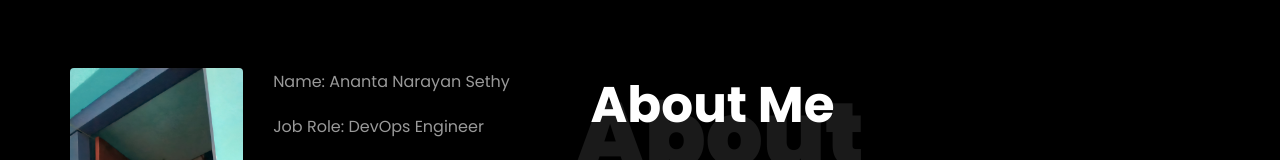
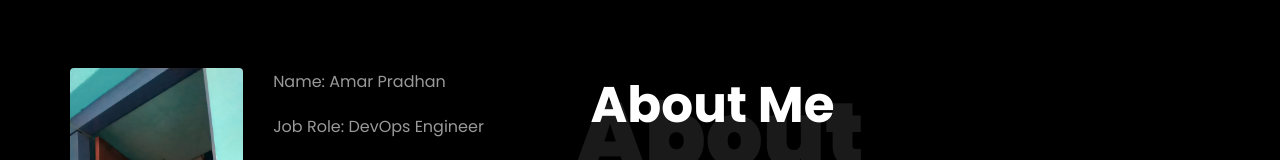
Before and after one commit to DEVAmarPradhan/My-Portfolio, a plain HTML site: page index.html in a window 1280 px wide. Shown: the part 794-954 px from the top of the page. Drawn offline with Linux system fonts and the light colour scheme; files whose address does not match are found by name.

Commit message:
Update index.html

```diff
--- a/index.html
+++ b/index.html
@@ -2,7 +2,7 @@
 <html lang="en">
 
 <head>
-	<title>Ananta Narayan Sethy Portfolio</title>
+	<title>Amar Pradhan Portfolio</title>
 	<meta charset="utf-8">
 	<meta name="viewport" content="width=device-width, initial-scale=1, shrink-to-fit=no">
 
@@ -227,7 +227,7 @@
 									<!-- Details next to profile image -->
 									<div class="col-sm-6 col-md-7">
 										<div class="about-info">
-											<p><span class="title-s">Name: </span> <span>Ananta Narayan Sethy</span></p>
+											<p><span class="title-s">Name: </span> <span>Amar Pradhan</span></p>
 											<p><span class="title-s">Job Role: </span> <span>DevOps Engineer</span>
 											</p>
 											<p><span class="title-s">Experience: </span> <span>None</span>
```
